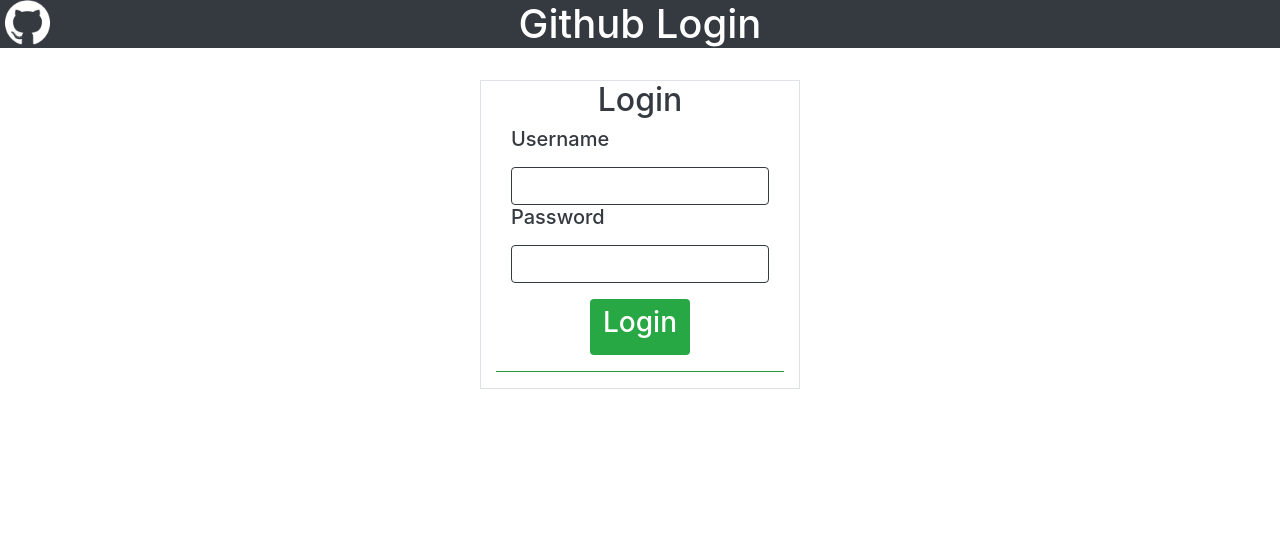
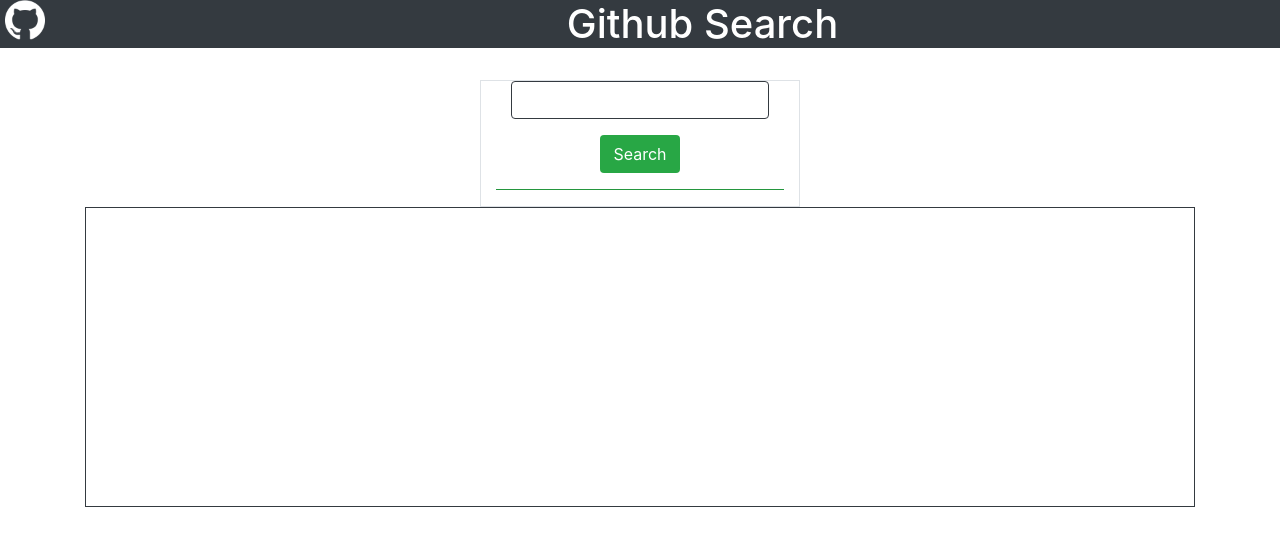
Before and after one commit to MillanUka/Github-Login, a React (Create React App) app: page /user in a window 1280 px wide. Shown: the top 546 px of the page. Built offline with nearby package versions, Linux system fonts and the light colour scheme.

Commit message:
Changes Github Login into search

```diff
--- a/package.json
+++ b/package.json
@@ -4,6 +4,7 @@
     "private": true,
     "homepage": "https://millanuka.github.io/Github-Login/",
     "dependencies": {
+        "@popperjs/core": "^2.0.6",
         "@testing-library/jest-dom": "^4.2.4",
         "@testing-library/react": "^9.4.0",
         "@testing-library/user-event": "^7.2.1",
@@ -19,7 +20,7 @@
         "build": "react-scripts build",
         "test": "react-scripts test",
         "eject": "react-scripts eject",
-        "deploy": "gh-pages -d build",
+        "deploy": "gh-pages -d build"
     },
     "eslintConfig": {
         "extends": "react-app"
@@ -35,5 +36,8 @@
             "last 1 firefox version",
             "last 1 safari version"
         ]
+    },
+    "devDependencies": {
+        "gh-pages": "^2.2.0"
     }
 }
--- a/src/App.js
+++ b/src/App.js
@@ -1,14 +1,14 @@
 import React from 'react';
 import "bootstrap/dist/css/bootstrap.min.css";
-import LoginComponent from "./Components/Login";
-import HeaderComponent from "./Components/Header";
+import Search from "./Components/Search";
+import Header from "./Components/Header";
 
 function App() {
   return (
     <div className="App" id="App">
-      <HeaderComponent />
+      <Header />
       <br></br>
-      <LoginComponent />
+      <Search />
     </div>
   );
 }
--- a/src/Components/Header.js
+++ b/src/Components/Header.js
@@ -9,9 +9,9 @@ class HeaderComponent extends Component {
 
     render() {
         return (
-            <div className="container-fluid bg-dark" style={{ textAlign: "center", height: "150%" }}>
-                <img src={GithubLogo} alt="Github logo" style={{ width: "45px", height: "45px", position: "absolute", right: "5px", left : "5px" }} />
-                <h1 className="display-5 text-white" >Github Login</h1>
+            <div className="container-fluid bg-dark" style={{ textAlign: "center", height: "100%" }}>
+                <img src={GithubLogo} alt="Github logo"  id={"github-logo"}/>
+                <h1 className="display-5 text-white" style={{ height: "100%", paddingLeft: "10%" }} >Github Search</h1>
             </div>
         )
     }
--- a/src/Components/Login.js
+++ /dev/null
@@ -1,70 +0,0 @@
-import React, { Component } from "react";
-import $ from "jquery";
-import {
-  BrowserRouter as Router,
-  Route,
-  Link
-} from "react-router-dom";
-import ReactDOM from 'react-dom';
-import UserProfileComponent from "./UserProfile.js";
-import Constants from "../Constants.js";
-
-class LoginComponent extends Component {
-  constructor(props) {
-    super(props);
-
-    this.state = {
-    };
-  }
-
-  render() {
-    return (
-      <div className="container-sm border" style={{ textAlign: "center", maxWidth: "25%" }}>
-        <form>
-          <h2 className="display-5 text-dark">Login</h2>
-          <div className="container-sm" style={{ textAlign: "left" }}>
-            <div className="form-group">
-              <label htmlFor="usernameInput"><h5 className="text-dark">Username</h5></label>
-              <input type="text" className="form-control border border-dark" placeholder="" id="usernameInput"></input>
-              <label htmlFor="passwordInput"><h5 className="text-dark">Password</h5></label>
-              <input type="password" className="form-control border border-dark" placeholder="" id="passwordInput"></input>
-            </div>
-          </div>
-        </form>
-        <Router>
-          <Link to="/login" className="btn bg-success text-white" onClick={handleLogin}><h3>Login</h3></Link>
-        </Router>
-        <hr className="bg-success"></hr>
-      </div>
-
-    )
-  }
-}
-
-function handleLogin() {
-  var auth = btoa($("#usernameInput").val() + ":" + $("#passwordInput").val());
-  $.ajax({
-    type: "GET",
-    headers: { Authorization: "Basic " + auth },
-    url: Constants.API + "user",
-    async: false,
-    success: function (data) {
-      ReactDOM.render((
-        <Router>
-          <Route path="/user" />
-          <UserProfileComponent data={data} auth={auth}/>
-        </Router>
-      ), document.getElementById('root'));
-      console.log(data);
-    },
-    error: function() {
-      $("#usernameInput").removeClass("form-control border border-dark");
-      $("#usernameInput").addClass("form-control border border-danger");
-      $("#passwordInput").removeClass("form-control border border-dark");
-      $("#passwordInput").addClass("form-control border border-danger");
-      alert("Your Login credentials are incorrect!");
-    }
-
-  });
-}
-export default LoginComponent;
--- /dev/null
+++ b/src/Components/Search.js
@@ -0,0 +1,86 @@
+import React, { Component } from "react";
+import Constants from "../Constants.js";
+import SearchItem from "./SearchItem.js";
+class Search extends Component {
+  constructor(props) {
+    super(props);
+
+    this.nextSearchResultsLinks = "";
+    this.handleSearch = this.handleSearch.bind(this);
+    this.state = {
+      searchItems: []
+    };
+  }
+
+  render() {
+    return (
+      <div>
+        <div className="container-xl border" style={{ textAlign: "center", maxWidth: "25%" }}>
+          <form>
+            <div className="container-xl" style={{ textAlign: "left" }}>
+              <div className="form-group">
+                <input type="text" className="form-control border border-dark" placeholder="" id="usernameInput"></input>
+              </div>
+            </div>
+          </form>
+          <button className={"btn bg-success text-white"} onClick={this.handleSearch}>Search</button>
+          <hr className="bg-success"></hr>
+        </div>
+        <div className="container-sm">
+          <div className="card-column border border-dark" id="searchResults">
+            {
+              console.log(this.state.searchItems)
+            }
+            {
+              this.state.searchItems.map((searchItem) => {
+                console.log(searchItem);
+                return <SearchItem searchItem={searchItem} key={searchItem.id}/>
+              })
+            }
+          </div>
+        </div>
+      </div>
+
+    )
+  }
+
+  async handleSearch() {
+    var searchResults = [];
+    var searchQuery =  document.getElementById("usernameInput").value;
+    console.log(Constants.API + Constants.SEARCH_USER + searchQuery);
+    await fetch(Constants.API + Constants.SEARCH_USER + searchQuery)
+    .then(
+      await async function (response) {
+          if (response.status !== 200) {
+            alert('Looks like there was a problem. Status Code: ' +
+              response.status);
+            return;
+          }
+
+          // Examine the text in the response
+         await response.json().then( function (data) {
+            console.log(data);
+            if (data.message) {
+              alert("You have made too many calls to the Github API. Please try again in an hour");
+              return;
+            }
+
+            data.items.forEach(element => {
+              searchResults.push(element);
+            });
+          });
+        }
+      )
+      .catch(function (err) {
+        alert("There was a problem")
+      });
+
+    console.log(searchResults);
+    await this.setState({searchItems : searchResults});
+  }
+}
+
+
+
+
+export default Search;
--- /dev/null
+++ b/src/Components/SearchItem.js
@@ -0,0 +1,67 @@
+import React, { Component } from "react";
+import {
+    BrowserRouter as Router,
+    Route,
+    Link
+} from "react-router-dom";
+import UserProfile from "./UserProfile.js";
+import Constants from "../Constants.js";
+import ReactDOM from 'react-dom';
+import $ from "jquery";
+class SearchItem extends Component {
+    constructor(props) {
+        super(props);
+
+        this.handleLogin = this.handleLogin.bind(this);
+    }
+    render() {
+        const { searchItem } = this.props;
+        return (<div>
+            <div className={"card border"}>
+                <div className={"card-tile"}>
+                    <h1>{searchItem.login}</h1>
+                    <img className={"card-img-top border"} src={searchItem.avatar_url} alt={"User profile"} />
+                </div>
+                <Router>
+                    <Link to="/login" className="btn bg-success text-white" onClick={() => {
+                        this.handleLogin(searchItem.login)
+                    }}><h3>Check Profile</h3></Link>
+                </Router>
+            </div>
+        </div>);
+    }
+
+    handleLogin(user) {
+        fetch(Constants.API + "users/" + user)
+            .then(
+                function (response) {
+                    if (response.status !== 200) {
+                        console.log('Looks like there was a problem. Status Code: ' +
+                            response.status);
+                        return;
+                    }
+
+                    // Examine the text in the response
+                    response.json().then(function (data) {
+                        ReactDOM.render((
+                            <Router>
+                                <Route path="/user" />
+                                <UserProfile data={data} />
+                            </Router>
+                        ), document.getElementById('root'));
+                        console.log(data);
+                    });
+                }
+            )
+            .catch(function (err) {
+                $("#usernameInput").removeClass("form-control border border-dark");
+                $("#usernameInput").addClass("form-control border border-danger");
+                alert("Your Login credentials are incorrect!");
+            });
+    }
+
+}
+
+
+
+export default SearchItem;
--- a/src/Constants.js
+++ b/src/Constants.js
@@ -1,3 +1,3 @@
-const API = "https://api.github.com/";
-
-export default { API };
+export const API = "https://api.github.com/";
+export const SEARCH_USER = "search/users?q=";
+export default { API, SEARCH_USER };
--- a/src/Custom.css
+++ b/src/Custom.css
@@ -3,6 +3,10 @@
 }
 
 #profile {}
+
+#usernameInput {
+    min-width: 75%;
+}
 
 #details {
     border-width: 2px;
@@ -41,3 +45,17 @@ img {
 .btn a {
     color: white;
 }
+
+#searchResults {
+    overflow-y: scroll;
+    max-height: 300px;
+    min-height: 300px;
+}
+
+#github-logo {
+    width: 5vh;
+    height: 5vh;
+    position: absolute;
+    right: 5px;
+    left: 5px;
+}
```
Also changed, not shown: src/Components/UserProfile.js (+72 -30 lines), 1 other file (tests, documents, lock files or other folders).
